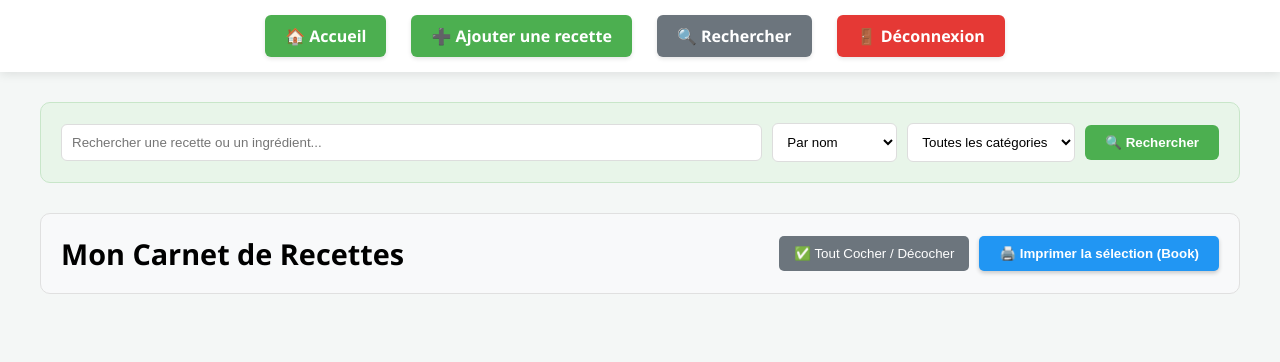
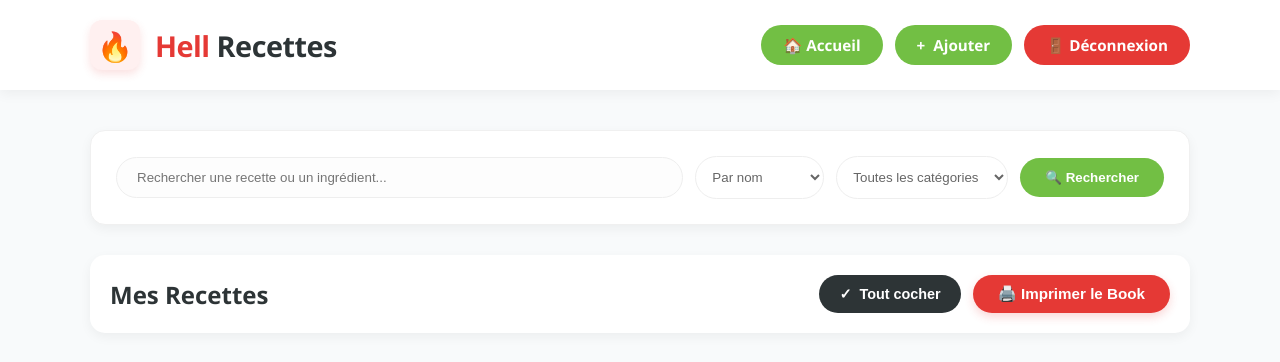
Before and after one commit to gengen2944-spec/HellRecettes, a Flask app: page / in a window 1280 px wide. Shown: the top 362 px of the page. Run offline with Flask 3, Linux system fonts and the light colour scheme; the visitor is signed in with stand-in values (Sample User, id 1); data that the repository does not hold is empty; some libraries are stand-ins or nearby versions.

Commit message:
mise a jour visuelle

```diff
--- a/templates/base.html
+++ b/templates/base.html
@@ -3,63 +3,101 @@
 <head>
     <meta charset="UTF-8">
     <meta name="viewport" content="width=device-width, initial-scale=1.0">
-    <title>Gestion de Recettes</title>
-    <link rel="stylesheet" href="/static/css/style.css">
+    <title>Hell Recettes</title>
     <style>
-        /* Style moderne pour la barre de navigation */
         body {
-            font-family: 'Segoe UI', Tahoma, Geneva, Verdana, sans-serif;
+            font-family: 'Segoe UI', Roboto, Helvetica, Arial, sans-serif;
             margin: 0;
-            background-color: #f4f7f6;
+            background-color: #f8fafb; /* Gris très clair comme sur le visuel */
+            color: #333;
         }
 
         header {
             background-color: #ffffff;
-            padding: 15px 0;
-            box-shadow: 0 2px 10px rgba(0,0,0,0.1);
-            margin-bottom: 30px;
+            padding: 20px 0;
+            box-shadow: 0 4px 12px rgba(0,0,0,0.05); /* Ombre douce sous le header */
+            margin-bottom: 40px;
         }
 
-        nav {
+        .header-container {
+            max-width: 1100px;
+            margin: 0 auto;
             display: flex;
-            justify-content: center;
+            justify-content: space-between;
+            align-items: center;
+            padding: 0 20px;
+        }
+
+        /* --- STYLE DU LOGO --- */
+        .logo-wrapper {
+            text-decoration: none;
+            display: flex;
+            align-items: center;
             gap: 15px;
         }
 
-        /* Style des liens calqué sur vos nouveaux boutons */
+        .fire-icon {
+            background: #fff0f0; /* Fond rosé léger */
+            width: 50px;
+            height: 50px;
+            display: flex;
+            align-items: center;
+            justify-content: center;
+            border-radius: 12px;
+            font-size: 1.8rem;
+            box-shadow: 0 4px 8px rgba(229, 57, 53, 0.15); /* Ombre teintée rouge */
+        }
+
+        .site-title {
+            margin: 0;
+            font-size: 1.8rem;
+            font-weight: 800;
+            letter-spacing: -0.5px;
+        }
+
+        .text-hell { color: #e53935; }
+        .text-recettes { color: #2d3436; }
+
+        /* --- STYLE DE LA NAVIGATION --- */
+        nav {
+            display: flex;
+            gap: 12px;
+            align-items: center;
+        }
+
         nav a {
             text-decoration: none;
             color: white;
-            background-color: #4CAF50; /* Vert pour l'action principale */
-            padding: 10px 20px;
-            border-radius: 6px;
-            font-weight: bold;
-            transition: all 0.3s ease;
-            box-shadow: 0 2px 4px rgba(0,0,0,0.1);
+            padding: 10px 22px;
+            border-radius: 50px; /* Boutons très arrondis "pill" */
+            font-weight: 600;
+            font-size: 0.95rem;
+            display: flex;
+            align-items: center;
+            gap: 8px;
+            transition: all 0.2s ease;
         }
 
-        nav a:hover {
-            background-color: #45a049;
-            transform: translateY(-2px);
-            box-shadow: 0 4px 8px rgba(0,0,0,0.2);
+        .btn-green {
+            background-color: #72bf44; /* Vert frais du visuel */
         }
 
-        /* Couleur spécifique pour le bouton recherche */
-        nav a[href="/recherche"] {
-            background-color: #6c757d;
+        .btn-green:hover {
+            background-color: #61a637;
+            transform: translateY(-2px);
         }
 
-        nav a[href="/recherche"]:hover {
-            background-color: #5a6268;
+        .btn-logout {
+            background-color: #e53935; /* Rouge Hell */
         }
 
-        /* Couleur spécifique pour le bouton déconnexion (si vous l'ajoutez) */
-        .logout-btn {
-            background-color: #e53935;
+        .btn-logout:hover {
+            background-color: #c62828;
+            transform: translateY(-2px);
         }
 
         main {
-            max-width: 1200px;
+            max-width: 1100px;
             margin: 0 auto;
             padding: 0 20px;
         }
@@ -67,15 +105,24 @@
 </head>
 <body>
     <header>
-        <nav>
-            <a href="/">🏠 Accueil</a>
-            <a href="/ajout">➕ Ajouter une recette</a>
-            <a href="/recherche">🔍 Rechercher</a>
-            {% if session.get('logged_in') %}
-                <a href="/logout" class="logout-btn">🚪 Déconnexion</a>
-            {% endif %}
-        </nav>
+        <div class="header-container">
+            <a href="/" class="logo-wrapper">
+                <div class="fire-icon">🔥</div>
+                <h1 class="site-title">
+                    <span class="text-hell">Hell</span><span class="text-recettes"> Recettes</span>
+                </h1>
+            </a>
+
+            <nav>
+                <a href="/" class="btn-green">🏠 Accueil</a>
+                <a href="/ajout" class="btn-green"><span>+</span> Ajouter</a>
+                {% if session.get('logged_in') %}
+                    <a href="/logout" class="btn-logout">🚪 Déconnexion</a>
+                {% endif %}
+            </nav>
+        </div>
     </header>
+
     <main>
         {% block content %}{% endblock %}
     </main>
--- a/templates/index.html
+++ b/templates/index.html
@@ -1,39 +1,39 @@
 {% extends "base.html" %}
 
 {% block content %}
-<div style="background: #e8f5e9; padding: 20px; border-radius: 10px; margin-bottom: 30px; border: 1px solid #c8e6c9;">
-    <form action="{{ url_for('rechercher_recette') }}" method="GET" style="display: flex; gap: 10px; flex-wrap: wrap; align-items: center;">
-        <input type="text" name="terme" placeholder="Rechercher une recette ou un ingrédient..." style="flex: 2; min-width: 200px; padding: 10px; border-radius: 6px; border: 1px solid #ddd;">
+<div style="background: white; padding: 25px; border-radius: 15px; margin-bottom: 30px; border: 1px solid #f0f0f0; box-shadow: 0 4px 12px rgba(0,0,0,0.05);">
+    <form action="{{ url_for('rechercher_recette') }}" method="GET" style="display: flex; gap: 12px; flex-wrap: wrap; align-items: center;">
+        <input type="text" name="terme" placeholder="Rechercher une recette ou un ingrédient..." style="flex: 2; min-width: 250px; padding: 12px 20px; border-radius: 50px; border: 1px solid #eee; background: #fdfdfd; outline: none;">
 
-        <select name="type_recherche" style="padding: 10px; border-radius: 6px; border: 1px solid #ddd; background: white;">
+        <select name="type_recherche" style="padding: 12px; border-radius: 50px; border: 1px solid #eee; background: white; cursor: pointer; color: #666;">
             <option value="nom">Par nom</option>
             <option value="ingredient">Par ingrédient</option>
         </select>
 
-        <select name="categorie" style="padding: 10px; border-radius: 6px; border: 1px solid #ddd; background: white;">
+        <select name="categorie" style="padding: 12px; border-radius: 50px; border: 1px solid #eee; background: white; cursor: pointer; color: #666;">
             <option value="">Toutes les catégories</option>
             {% for cat in categories %}
                 <option value="{{ cat }}">{{ cat }}</option>
             {% endfor %}
         </select>
 
-        <button type="submit" style="padding: 10px 20px; background-color: #4CAF50; color: white; border: none; border-radius: 6px; cursor: pointer; font-weight: bold;">
+        <button type="submit" style="padding: 12px 25px; background-color: #72bf44; color: white; border: none; border-radius: 50px; cursor: pointer; font-weight: bold; transition: transform 0.2s;">
             🔍 Rechercher
         </button>
     </form>
 </div>
 
 <form action="{{ url_for('imprimer_book') }}" method="POST" id="form-book">
-    <div style="display: flex; justify-content: space-between; align-items: center; margin-bottom: 30px; background: #f8f9fa; padding: 20px; border-radius: 10px; border: 1px solid #e0e0e0;">
-        <h1 style="margin: 0; font-size: 1.8em;">Mon Carnet de Recettes</h1>
+    <div style="display: flex; justify-content: space-between; align-items: center; margin-bottom: 30px; background: white; padding: 20px; border-radius: 15px; box-shadow: 0 4px 12px rgba(0,0,0,0.05);">
+        <h2 style="margin: 0; font-size: 1.5em; color: #2d3436; font-weight: 800;">Mes Recettes</h2>
 
-        <div style="display: flex; gap: 10px;">
-            <button type="button" id="btn-toggle-all" onclick="toggleAll()" style="padding: 10px 15px; background-color: #6c757d; color: white; border: none; border-radius: 5px; cursor: pointer;">
-                ✅ Tout Cocher / Décocher
+        <div style="display: flex; gap: 12px;">
+            <button type="button" id="btn-toggle-all" onclick="toggleAll()" style="padding: 10px 20px; background-color: #2d3436; color: white; border: none; border-radius: 50px; cursor: pointer; font-weight: 600; font-size: 0.9rem; display: flex; align-items: center; gap: 8px;">
+                <span>✓</span> Tout cocher
             </button>
 
-            <button type="submit" style="padding: 10px 20px; background-color: #2196F3; color: white; border: none; border-radius: 5px; cursor: pointer; font-weight: bold; box-shadow: 0 2px 4px rgba(0,0,0,0.2);">
-                🖨️ Imprimer la sélection (Book)
+            <button type="submit" style="padding: 10px 25px; background-color: #e53935; color: white; border: none; border-radius: 50px; cursor: pointer; font-weight: bold; font-size: 0.95rem; box-shadow: 0 4px 10px rgba(229, 57, 53, 0.2); display: flex; align-items: center; gap: 8px;">
+                🖨️ Imprimer le Book
             </button>
         </div>
     </div>
@@ -41,15 +41,15 @@
     <div style="display: flex; gap: 20px; justify-content: space-between; align-items: flex-start; flex-wrap: wrap;">
         {% for cat in ordre_categories %}
             {% if recettes_par_categorie[cat] %}
-            <div style="flex: 1; min-width: 250px; background: #ffffff; padding: 15px; border-radius: 8px; box-shadow: 0 2px 5px rgba(0,0,0,0.05); border-top: 4px solid #4CAF50; margin-bottom: 20px;">
-                <h2 style="margin-top: 0; color: #2e7d32; font-size: 1.1em; border-bottom: 1px solid #eee; padding-bottom: 10px;">
+            <div style="flex: 1; min-width: 280px; background: #ffffff; padding: 20px; border-radius: 12px; box-shadow: 0 2px 8px rgba(0,0,0,0.04); border-top: 5px solid #e53935; margin-bottom: 25px;">
+                <h3 style="margin-top: 0; color: #2d3436; font-size: 1.2em; border-bottom: 1px solid #f0f0f0; padding-bottom: 12px; font-weight: 700;">
                     {{ cat }}
-                </h2>
-                <ul style="list-style: none; padding: 0;">
+                </h3>
+                <ul style="list-style: none; padding: 0; margin-top: 15px;">
                     {% for recette in recettes_par_categorie[cat] %}
-                    <li style="margin-bottom: 12px; display: flex; align-items: center; gap: 10px;">
-                        <input type="checkbox" name="selection" value="{{ recette['id'] }}" class="recette-checkbox" style="width: 18px; height: 18px; cursor: pointer;">
-                        <a href="{{ url_for('afficher_recette', recette_id=recette['id']) }}" style="text-decoration: none; color: #333; font-weight: 500;">
+                    <li style="margin-bottom: 14px; display: flex; align-items: center; gap: 12px;">
+                        <input type="checkbox" name="selection" value="{{ recette['id'] }}" class="recette-checkbox" style="width: 18px; height: 18px; cursor: pointer; accent-color: #e53935;">
+                        <a href="{{ url_for('afficher_recette', recette_id=recette['id']) }}" style="text-decoration: none; color: #444; font-weight: 500; transition: color 0.2s;">
                             {{ recette['nom'] }}
                         </a>
                     </li>
```
